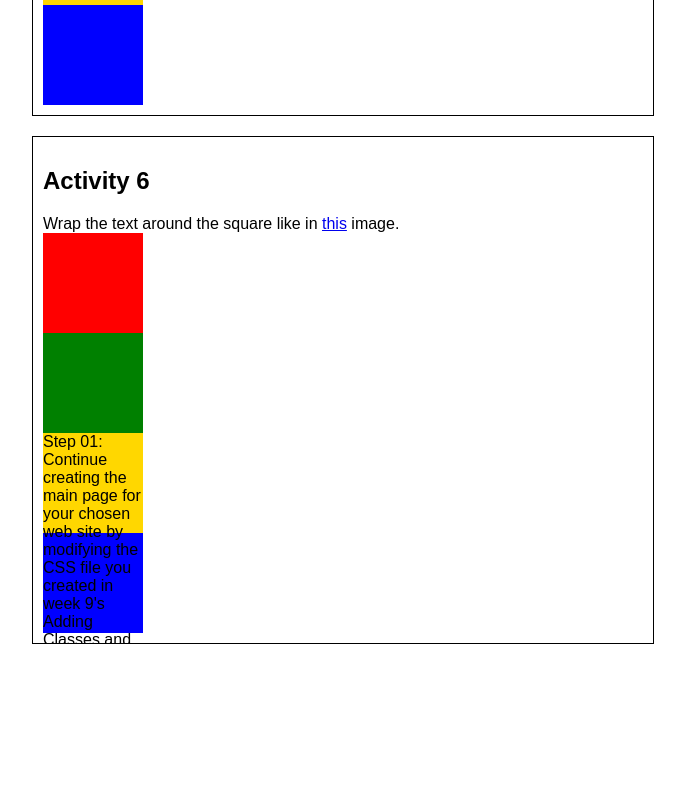
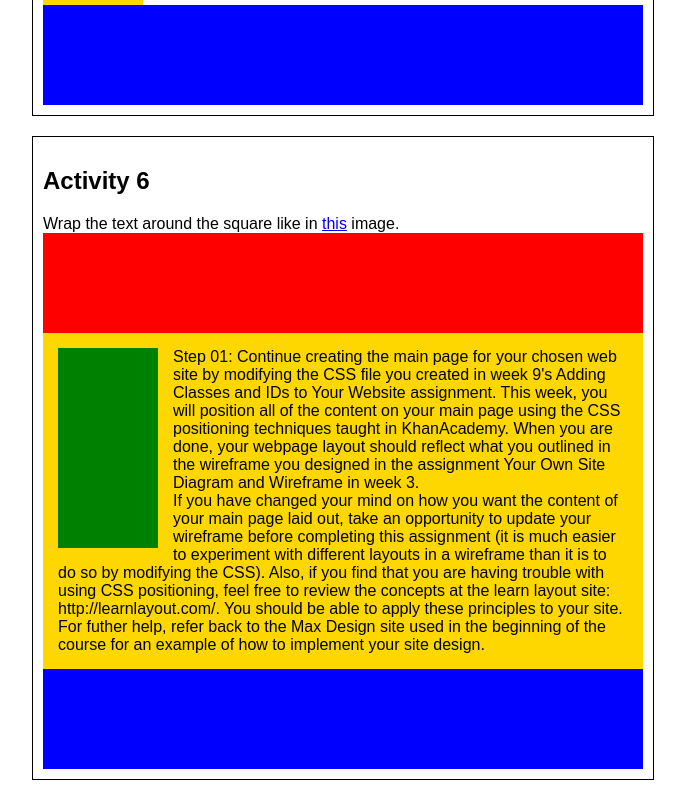
Before and after one commit to nikskin19/nikskin19.github.io, a plain HTML site: page positioning.html in a window 1280 px wide. Shown: the part 2219-3019 px from the top of the page, without its empty margins (297-982 px from the left). Before the commit the page ends 2883 px from the top, so only its background shows below. Drawn offline with Linux system fonts and the light colour scheme.

Commit message:
made some changes

```diff
--- a/positionstyles.css
+++ b/positionstyles.css
@@ -121,7 +121,7 @@
      }
      /* Activity 5 styles */
     .red5 {
-    width: 100px;
+    width: 100%;
     height: 100px;
     background-color: red;
      }
@@ -139,28 +139,31 @@
 
     }
     .blue5 {
-    width: 100px;
+    width: 100%;
     height: 100px;
     background-color: blue;
      }
      /* Activity 6 styles */
     .red6 {
-    width: 100px;
+    width: 100%;
     height: 100px;
     background-color: red;
     }
     .green6 {
     width: 100px;
-    height: 100px;
+    height: 200px;
     background-color: green;
+        float:left;
+        margin:15px;
      }
     .yellow6 {
-    width: 100px;
-    height: 100px;
+    width: 95%;
+
     background-color: gold;
+        padding: 15px;
     }
     .blue6 {
-    width: 100px;
+    width: 100%;
     height: 100px;
     background-color: blue;
     }
```
Also changed, not shown: index.html (+3 -0 lines).
